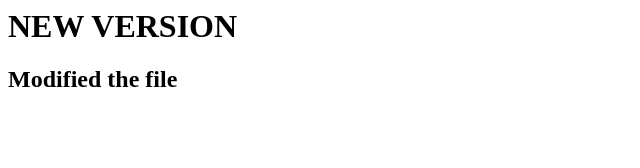
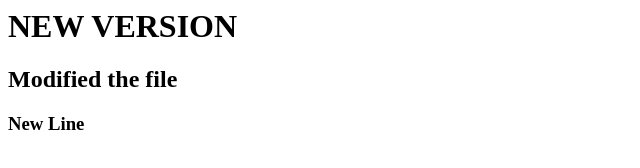
Before and after one commit to priyankkoc/test, a plain HTML site: page index.html in a window 1280 px wide. Shown: the full height of the page, 0-640 px from the left. Drawn offline with Linux system fonts and the light colour scheme.

Commit message:
addming a new line in index file

```diff
--- a/index.html
+++ b/index.html
@@ -2,5 +2,6 @@
 <body>
 	<h1>NEW VERSION</h1>
      <h2>Modified the file</h2>
+     <h3>New Line</h3>
 </body>
 </html>
```
